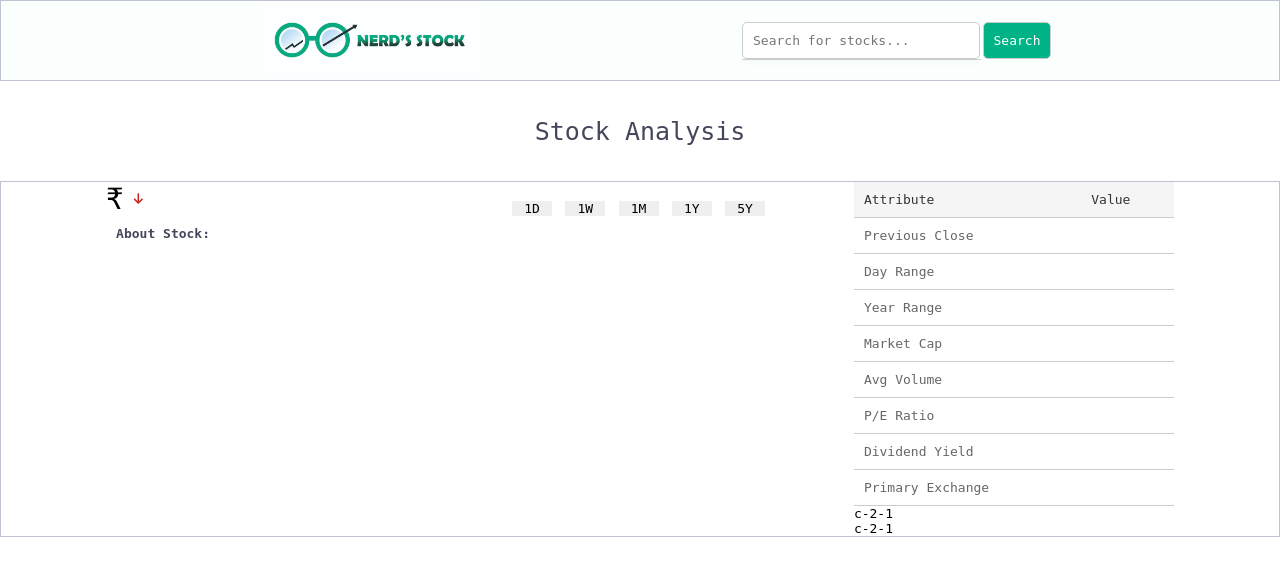
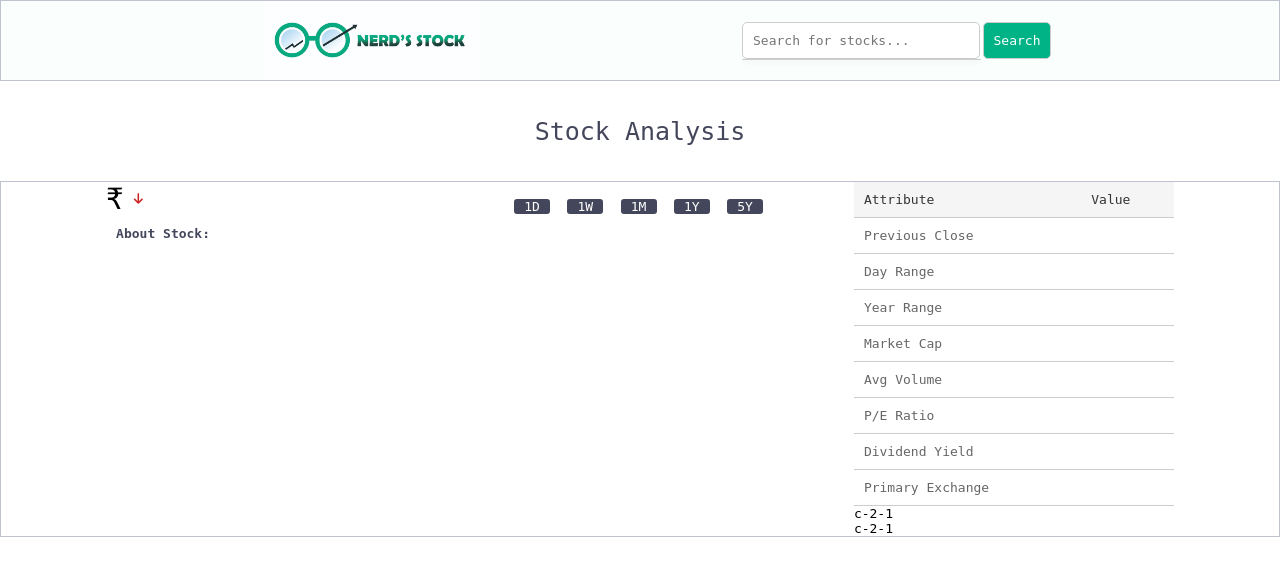
Before and after one commit to rithinprem/Nerd-stock, a Flask app: template templates/graph.html in a window 1280 px wide. Shown: the top 576 px of the page. Run offline with Flask 3, Linux system fonts and the light colour scheme; the template is opened without the code that fills it, so the values that code supplies are empty; some libraries are stand-ins or nearby versions; some web fonts are replaced.

Commit message:
Improved css for button for time range

```diff
--- a/graph.py
+++ b/graph.py
@@ -24,6 +24,7 @@ def plot(df, flag,time="daily"):
         plot_bgcolor='white',  # Clean background
         xaxis=dict(spikecolor="#8f919d",
                    showline=True,
+                   automargin=True,
                    showgrid=True,
                    showticklabels=True,
                    linecolor='#8f919d',  # Adds line bordering the x-axis
@@ -67,8 +68,6 @@ def plot(df, flag,time="daily"):
     fig.update_yaxes(spikemode="across", spikethickness=0.5,spikecolor='grey')
     fig.update_traces(hovertemplate=hover_template,
                       line_color=('#eb5b3c' if flag == -1 else '#00b386'),  # Set line color
-                    #   fill='tozeroy',  # Fill area under the curve
-                    #   fillcolor=('rgba(255,0,0,0.3)' if flag == -1 else 'rgba(0,179,134,0.3)'),  # Set fill color
                       )
 
     fig.layout.xaxis.fixedrange = True
--- a/static/css/try.css
+++ b/static/css/try.css
@@ -8,7 +8,8 @@
     vertical-align: baseline;
 }
 
-html,body{
+html,
+body {
     overflow-x: hidden;
 }
 
@@ -262,12 +263,12 @@ html,body{
     justify-content: space-between;
 }
 
-.day_change{
+.day_change {
     font-size: 1.5rem;
     margin: auto;
 }
 
-.scale{
+.scale {
     display: flex;
     justify-content: space-around;
     width: 40%;
@@ -275,15 +276,23 @@ html,body{
     position: relative;
 }
 
-.time{
+.time {
     width: 15%;
     height: auto;
     text-align: center;
     border-radius: 2px;
-    background-color: #e8e8e8;
 }
 
-*{
+.timeframe-button {
+    width: 25px;
+    background-color: #44475b;
+    color: white;
+    border-radius: 5px;
+    border: 2px solid white;
+}
+
+
+* {
     -webkit-tap-highlight-color: transparent;
 }
 
@@ -378,19 +387,20 @@ html,body{
         margin-left: 3%;
     }
 
-    .day_change{
+    .day_change {
         font-size: 1.2rem;
+        margin-bottom: 25px;
     }
 
-    .scale{
+    .scale {
         width: 42%;
+        margin-top: 25px;
     }
 
-    .time{
-        width: auto;
+    .time {
     }
 
-    #chart_result{
+    #chart_result {
         height: 60vh;
         width: 100%;
         margin: 0 auto;
--- a/templates/graph.html
+++ b/templates/graph.html
@@ -193,6 +193,7 @@
 
 
 
+
     </script>
 
 </body>
```
